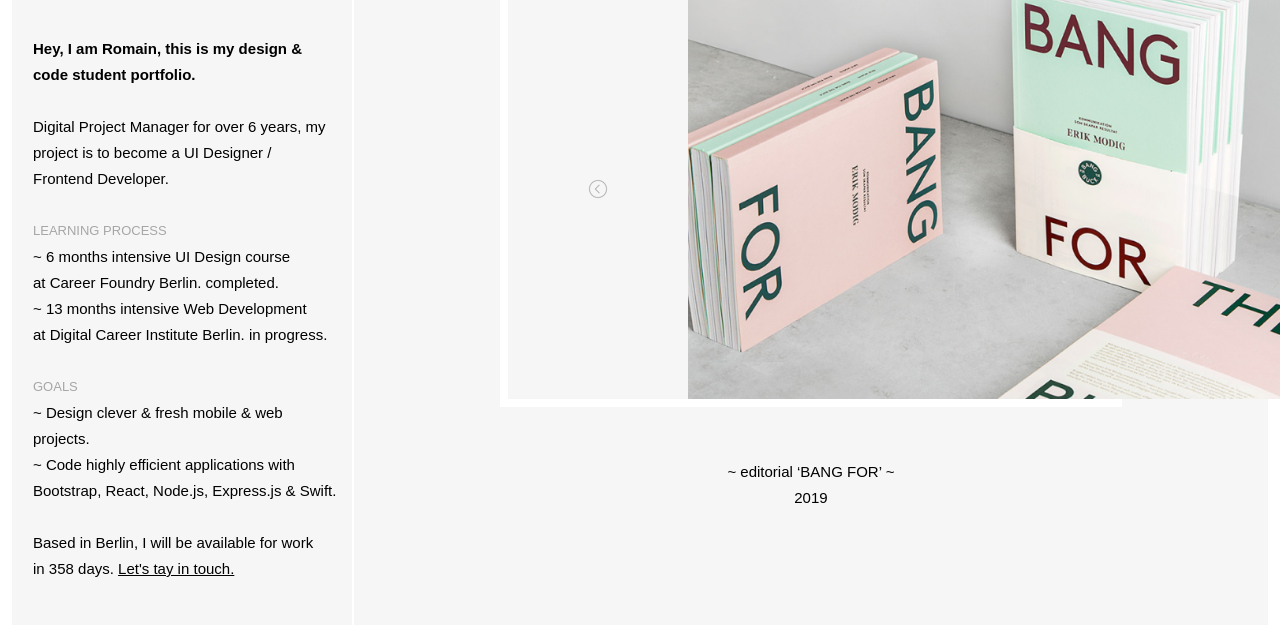
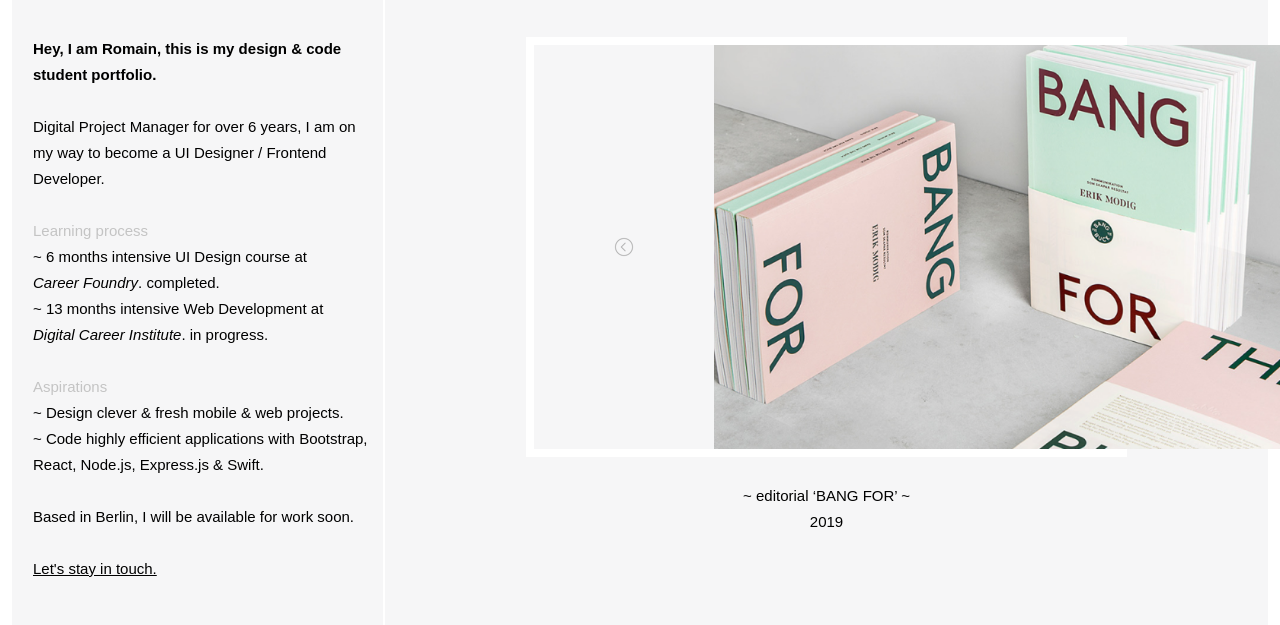
Before and after one commit to in-roma/portfolio, a plain HTML site: page index.html in a window 1280 px wide. Shown: the part 114-739 px from the top of the page. Drawn offline with Linux system fonts and the light colour scheme; a web font is replaced by a local one.

Commit message:
version 1.02

```diff
--- a/css/style.css
+++ b/css/style.css
@@ -29,7 +29,7 @@
 
 .left-section {
 
-    width: 44rem;
+    width: 50rem;
     height: 100%;
     border-right: .2rem white solid;
     margin-left: 2.1rem;
@@ -59,25 +59,27 @@
 }
 
 h1 {
-    font-size: 1.3rem;
+    font-size: 1.5rem;
     font-weight: 500;
     padding-top: 2.6rem;
-    text-transform: uppercase;
+    /* text-transform: uppercase; */
     line-height: 26px;
     margin-right: 1rem;
     margin-bottom: 0;
-    color: #A6A6A6;
+    color: rgb(196, 196, 196);
 }
 
 .based {
     padding-top: 2.6rem;
     line-height: 26px;
     margin-right: 1rem;
-    display: flex;
-    flex-flow: row wrap;
+    display: block;
+
 }
 
 .based a {
+    padding-top: 2.6rem;
+    display: block;
     line-height: 26px;
     text-decoration: underline;
     color: black;
@@ -128,10 +130,8 @@
 .elements-project {
     width: auto;
     height: auto;
-    margin-top: 8%;
+    margin-top: auto;
     margin-bottom: auto;
-
-
 }
 
 .ref {
@@ -148,7 +148,7 @@
 }
 
 .project-quote {
-    margin-top: 5.2rem;
+    margin-top: 2.6rem;
     display: block;
     position: relative;
     text-align: center;
--- a/index.html
+++ b/index.html
@@ -5,7 +5,7 @@
 <!-- General
   –––––––––––––––––––––––––––––––––––––––––––––––––– -->
 
-    <title>Portfolio RG</title>
+    <title>Portfolio R~G</title>
     <meta charset="UTF-8">
     <meta name="description" content="I'm Romain, a UI designer & Coder student.">
     <meta name="author" content="Romain Grandjean">
@@ -41,33 +41,32 @@
                 </div>
 
                 <div class="why">
-                    <p>Digital Project Manager for over 6 years, my project is to become a UI Designer / Frontend Developer.</p>
+                    <p>Digital Project Manager for over 6 years, I am on my way to become a UI Designer / Frontend Developer.</p>
                 </div>
 
                 <div class="learning-process">
-                    <h1>LEARNING PROCESS</h1>
-                    <p>~ 6 months intensive UI Design course<br>
-                        at Career Foundry Berlin. completed.<br>
-                        ~ 13 months intensive Web Development  <br>
-                        at Digital Career Institute Berlin. in progress.
+                    <h1>Learning process</h1>
+                    <p>~ 6 months intensive UI Design course
+                        at <br><em>Career Foundry</em>. completed.<br>
+                        ~ 13 months intensive Web Development
+                        at <br><em>Digital Career Institute</em>. in progress.
                          </p>
                 </div>
 
                 <div class="goals">
-                    <h1>GOALS</h1>
+                    <h1>Aspirations</h1>
                     <p>~ Design clever & fresh mobile & web projects. <br>
                         ~ Code highly efficient applications with Bootstrap, React, Node.js, Express.js & Swift.</p>
                 </div>
 
                 <div class="based">
-                    <p>Based in Berlin, I will be available for work <br>
-                        in 358 days. <a href="">Let's tay in touch.</a></p>
-
+                    <p>Based in Berlin, I will be available for work soon.</p>
+                    <a href="">Let's stay in touch.</a>
                 </div>
 
 
                 <div class="social-icons">
-                    <a href=""><img src="./img/Github-icon.svg" alt=""></a>
+                    <a href="https://github.com/Romain-Grandjean" target="_blank"><img src="./img/Github-icon.svg" alt=""></a>
                     <a href=""><img src="./img/Dribble-icon.svg" alt=""></a>
                     <a href=""><img src="./img/Spotify-icon.svg" alt=""></a>
                     <a href=""><img src="./img/Instagram-icon.svg" alt=""></a>
@@ -96,9 +95,6 @@
                 </div>
             </div>
 
-
-
-
     </div>
 
 
```
